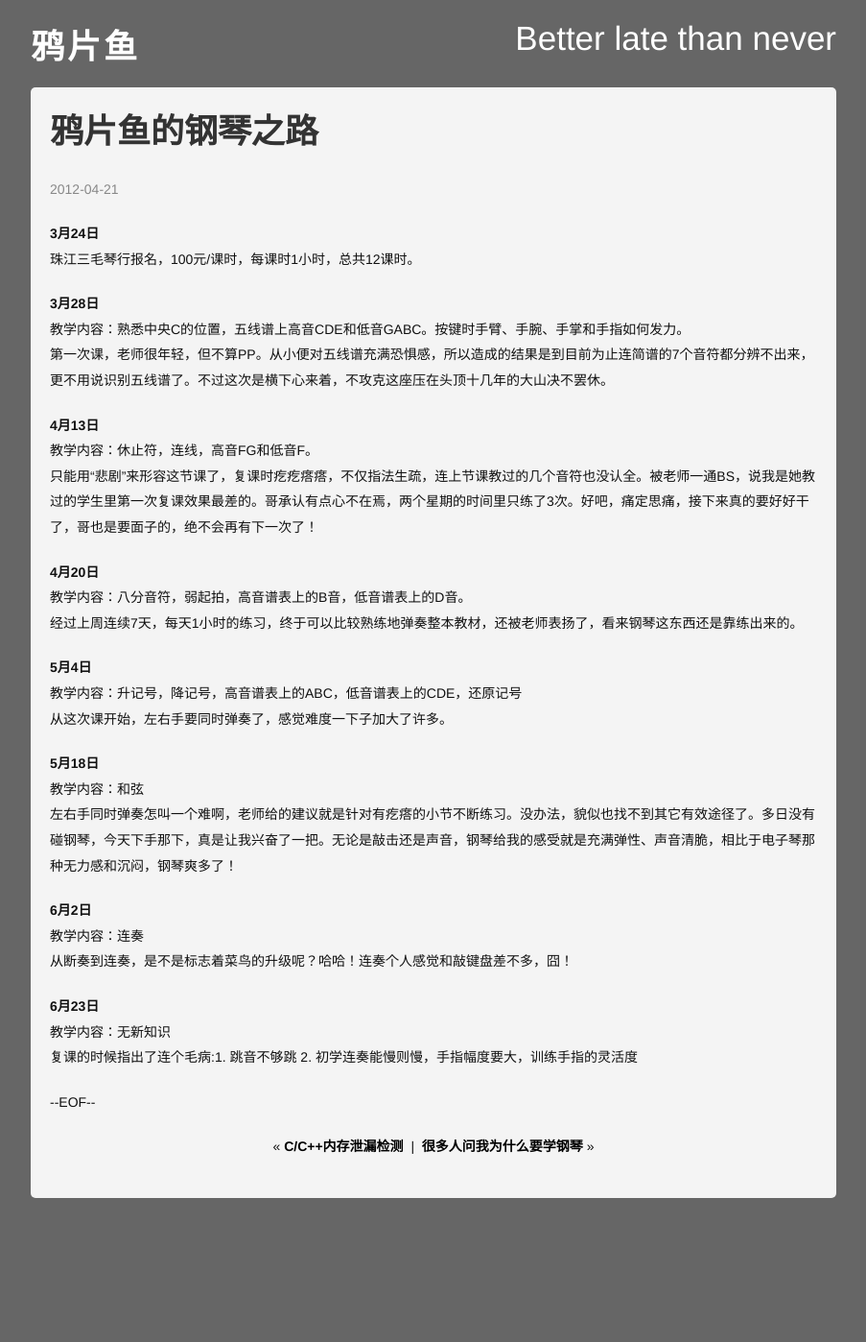
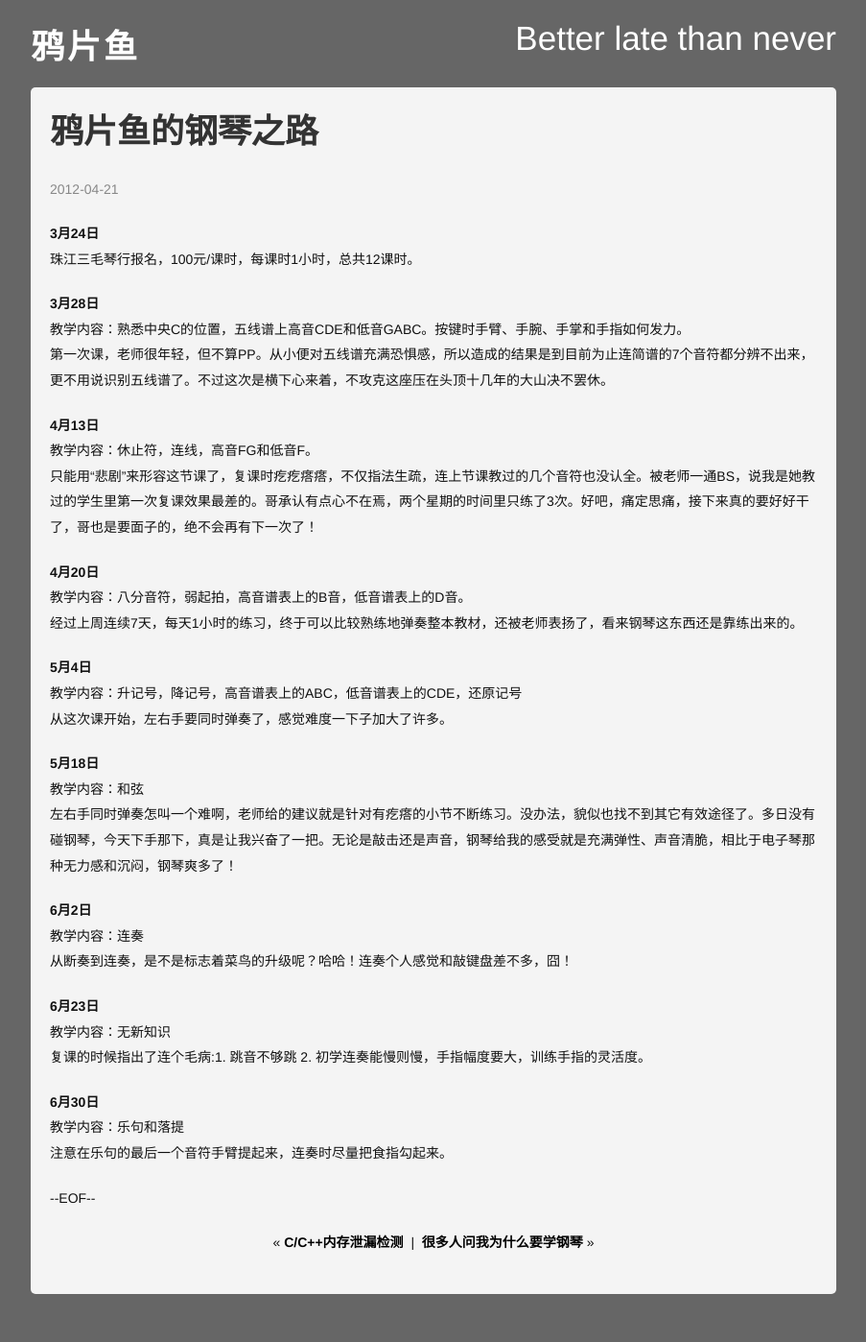
Before and after one commit to jiaguofang/yapianyu.github.com, a Jekyll site: the page built from _posts/life/2012-04-21-a-rookie-s-piano-life.markdown, in a window 1280 px wide. Shown: the whole page at 96% size, without its empty margins (188-1091 px from the left). Built offline with Jekyll 4.4.1, drawn with Linux system fonts in a browser that asks for light colours; Markdown is read by kramdown in place of the engine named in the settings; comment, search, counter and statistics services are not loaded; before the commit the page ends 1298 px from its top, so only the background shows below that.

Commit message:
Update master

```diff
--- a/_posts/life/2012-04-21-a-rookie-s-piano-life.markdown
+++ b/_posts/life/2012-04-21-a-rookie-s-piano-life.markdown
@@ -33,4 +33,8 @@ category: life
 
 **6月23日**
 教学内容：无新知识
-复课的时候指出了连个毛病:1. 跳音不够跳 2. 初学连奏能慢则慢，手指幅度要大，训练手指的灵活度
+复课的时候指出了连个毛病:1. 跳音不够跳 2. 初学连奏能慢则慢，手指幅度要大，训练手指的灵活度。
+
+**6月30日**
+教学内容：乐句和落提
+注意在乐句的最后一个音符手臂提起来，连奏时尽量把食指勾起来。
```
